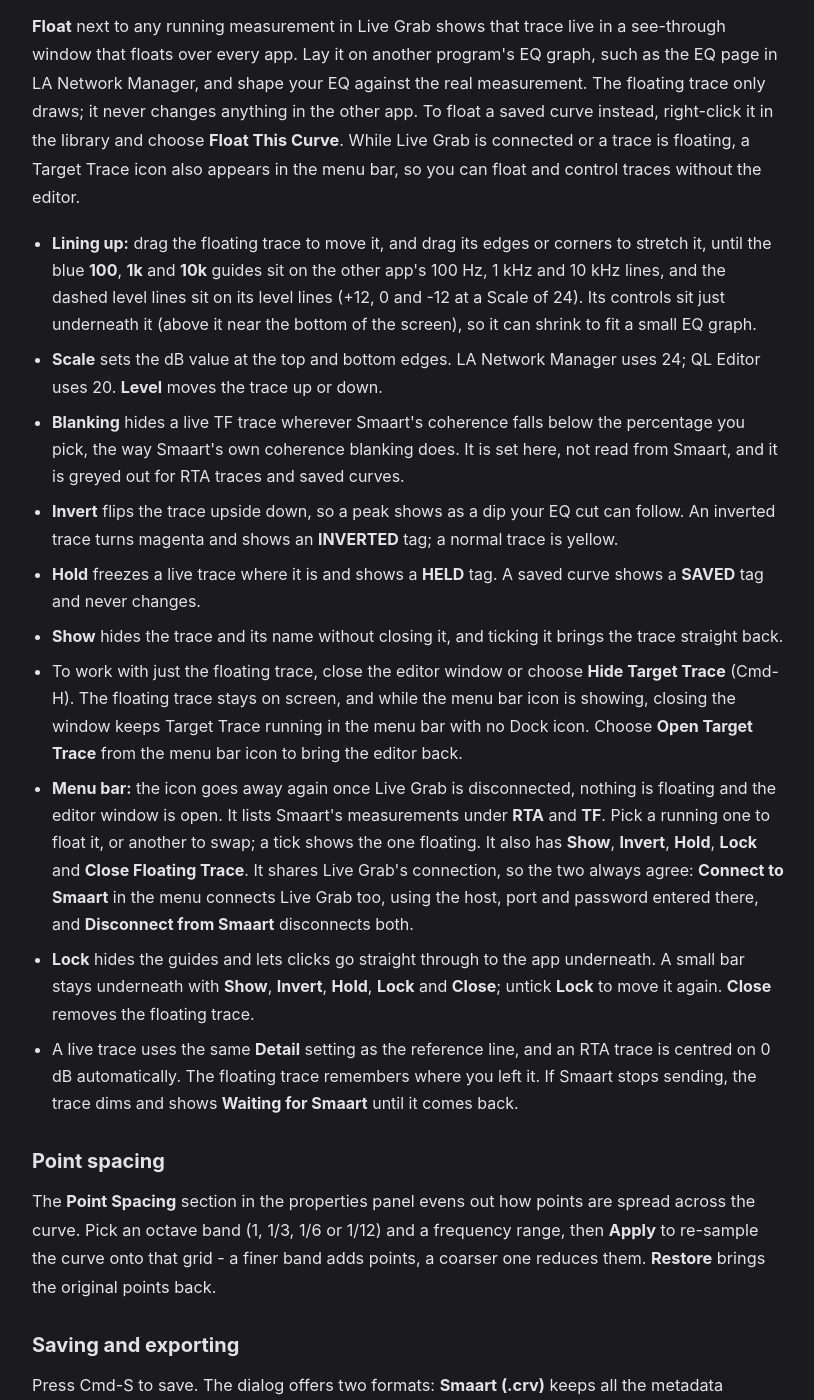
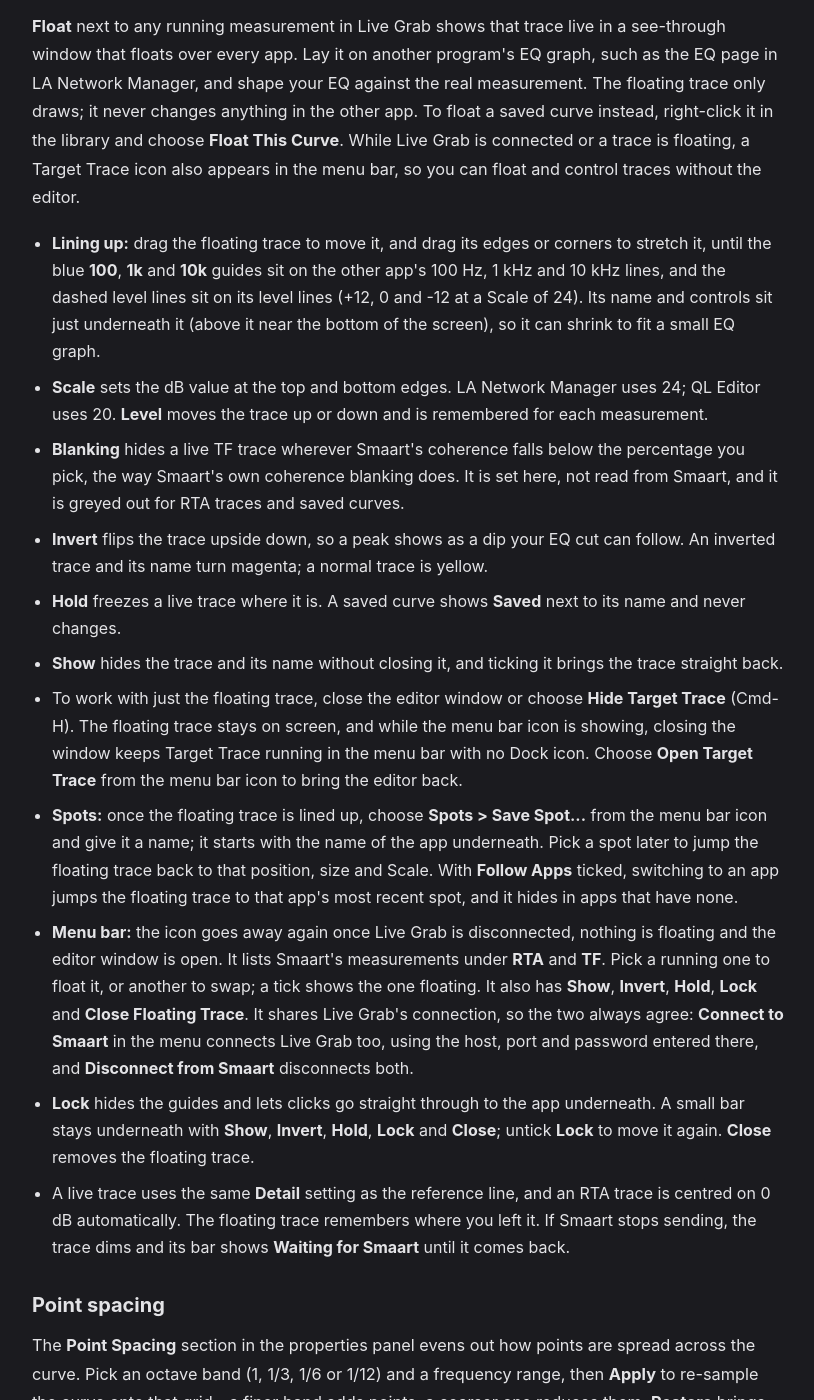
Before and after one commit to BSKapps/bskapps.github.io, a Jekyll site: the page built from articles/target-trace-guide/index.html, in a window 1280 px wide and 1400 px high, scrolled down 3787 px. Shown: the whole window, without its empty margins (232-1046 px from the left). Built offline with Jekyll 4.4.1, drawn with Linux system fonts in a browser that asks for light colours.

Commit message:
Target Trace guide: spots, Follow Apps, Level remembered, name in the bar

```diff
--- a/_data/guides/target-trace-guide.json
+++ b/_data/guides/target-trace-guide.json
@@ -190,16 +190,17 @@
         {
           "type": "bullets",
           "items": [
-            "**Lining up:** drag the floating trace to move it, and drag its edges or corners to stretch it, until the blue **100**, **1k** and **10k** guides sit on the other app's 100 Hz, 1 kHz and 10 kHz lines, and the dashed level lines sit on its level lines (+12, 0 and -12 at a Scale of 24). Its controls sit just underneath it (above it near the bottom of the screen), so it can shrink to fit a small EQ graph.",
-            "**Scale** sets the dB value at the top and bottom edges. LA Network Manager uses 24; QL Editor uses 20. **Level** moves the trace up or down.",
+            "**Lining up:** drag the floating trace to move it, and drag its edges or corners to stretch it, until the blue **100**, **1k** and **10k** guides sit on the other app's 100 Hz, 1 kHz and 10 kHz lines, and the dashed level lines sit on its level lines (+12, 0 and -12 at a Scale of 24). Its name and controls sit just underneath it (above it near the bottom of the screen), so it can shrink to fit a small EQ graph.",
+            "**Scale** sets the dB value at the top and bottom edges. LA Network Manager uses 24; QL Editor uses 20. **Level** moves the trace up or down and is remembered for each measurement.",
             "**Blanking** hides a live TF trace wherever Smaart's coherence falls below the percentage you pick, the way Smaart's own coherence blanking does. It is set here, not read from Smaart, and it is greyed out for RTA traces and saved curves.",
-            "**Invert** flips the trace upside down, so a peak shows as a dip your EQ cut can follow. An inverted trace turns magenta and shows an **INVERTED** tag; a normal trace is yellow.",
-            "**Hold** freezes a live trace where it is and shows a **HELD** tag. A saved curve shows a **SAVED** tag and never changes.",
+            "**Invert** flips the trace upside down, so a peak shows as a dip your EQ cut can follow. An inverted trace and its name turn magenta; a normal trace is yellow.",
+            "**Hold** freezes a live trace where it is. A saved curve shows **Saved** next to its name and never changes.",
             "**Show** hides the trace and its name without closing it, and ticking it brings the trace straight back.",
             "To work with just the floating trace, close the editor window or choose **Hide Target Trace** (Cmd-H). The floating trace stays on screen, and while the menu bar icon is showing, closing the window keeps Target Trace running in the menu bar with no Dock icon. Choose **Open Target Trace** from the menu bar icon to bring the editor back.",
+    "**Spots:** once the floating trace is lined up, choose **Spots > Save Spot...** from the menu bar icon and give it a name; it starts with the name of the app underneath. Pick a spot later to jump the floating trace back to that position, size and Scale. With **Follow Apps** ticked, switching to an app jumps the floating trace to that app's most recent spot, and it hides in apps that have none.",
     "**Menu bar:** the icon goes away again once Live Grab is disconnected, nothing is floating and the editor window is open. It lists Smaart's measurements under **RTA** and **TF**. Pick a running one to float it, or another to swap; a tick shows the one floating. It also has **Show**, **Invert**, **Hold**, **Lock** and **Close Floating Trace**. It shares Live Grab's connection, so the two always agree: **Connect to Smaart** in the menu connects Live Grab too, using the host, port and password entered there, and **Disconnect from Smaart** disconnects both.",
             "**Lock** hides the guides and lets clicks go straight through to the app underneath. A small bar stays underneath with **Show**, **Invert**, **Hold**, **Lock** and **Close**; untick **Lock** to move it again. **Close** removes the floating trace.",
-            "A live trace uses the same **Detail** setting as the reference line, and an RTA trace is centred on 0 dB automatically. The floating trace remembers where you left it. If Smaart stops sending, the trace dims and shows **Waiting for Smaart** until it comes back."
+            "A live trace uses the same **Detail** setting as the reference line, and an RTA trace is centred on 0 dB automatically. The floating trace remembers where you left it. If Smaart stops sending, the trace dims and its bar shows **Waiting for Smaart** until it comes back."
           ]
         }
       ]
```
